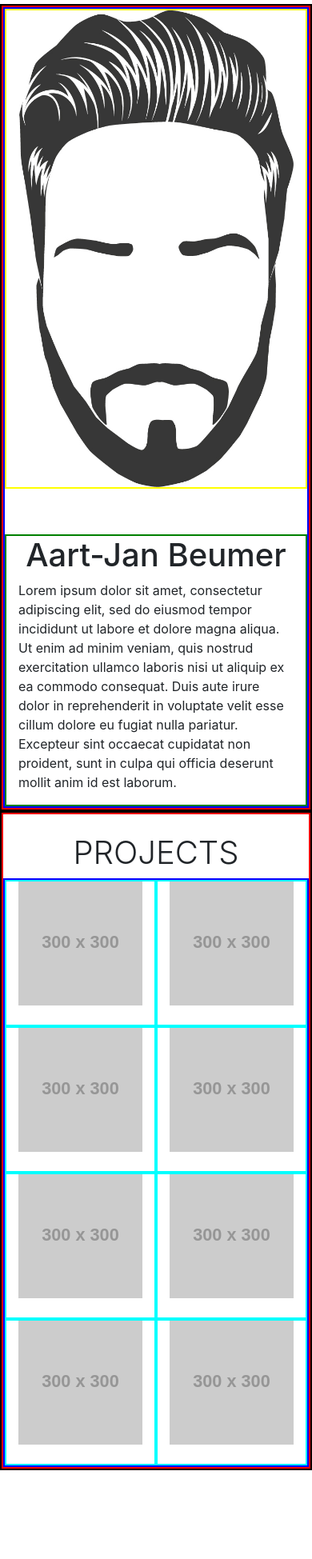
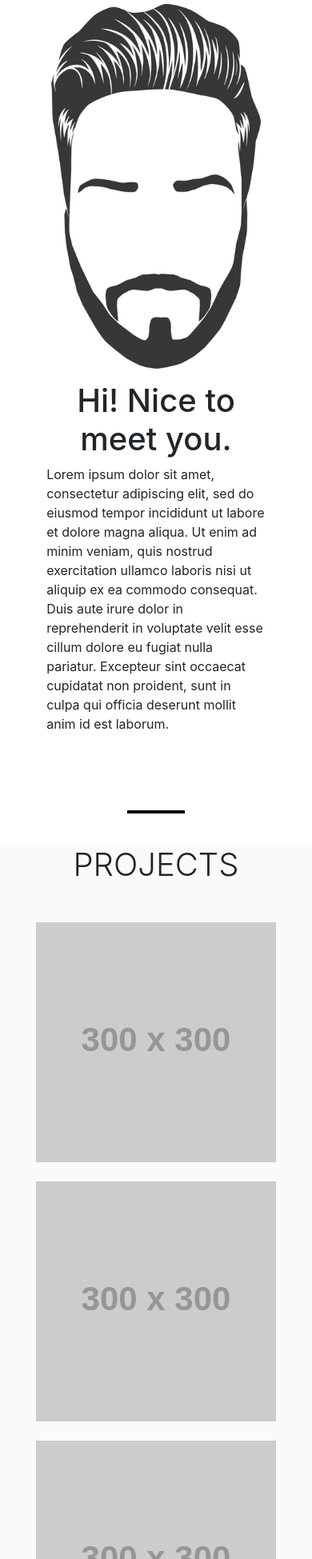
Before and after one commit to AJBeumer/personal-website, a plain HTML site: page index.html in a window 390 px wide. Shown: the part 51-2000 px from the top of the page at 80% size. Before the commit the page ends 1889 px from the top, so only its background shows below. Drawn offline with nearby package versions, Linux system fonts and the light colour scheme; placeholder pictures from the web are drawn by us.

Commit message:
added new image and finally fixed grid for mobile

```diff
--- a/assets/css/style.css
+++ b/assets/css/style.css
@@ -1,13 +1,12 @@
 /*GRIDTEST*/
 
-.div-border {
+/*.div-border {
     border: solid aqua 2px;
 }
 
 .top-border { border: solid black 2px}
 
 .container-border {
-    min-height: 600px;
     border: solid red 2px;
 }
 
@@ -16,51 +15,59 @@
     border: solid blue 2px;
 
 }
+*/
+/*NAVIGATIONBAR*/
 
-/*NAVIGATIONBAR*/
+
+
+/*IMAGE&INTRO*/
+
+.about-text {
+    padding-left: 10%;
+    padding-right: 10%;
+}
+
+img.profile-picture {
+    vertical-align: middle;
+    border-style: none;
+}
 
 .name,
 .intro-text{
     text-align: center;
 }
 
+/*PROJECTS*/
 
-
-
-
-.logo {
-    background: url("../images/aj_portret.jpg") no-repeat center;
-    background-size: contain;
-    min-height: 600px;
-    border: solid yellow 2px;
-    transition: all .5s ease-in-out;
-    -moz-transition: all .5s ease-in-out;
-    -webkit-transition: all .5s ease-in-out;
+.projects {
+    background: #fafafa;
 }
-
-.about-text {
-    padding-top: 15%;
-    margin: 0;
-    padding-left: 0;
-    padding-right: 0;
-}
-
-.heading {
-    border: solid green 2px;
-
-}
-
-/*PROJECTS*/
 
 h3.center-header {
     text-align: center;
 }
 
+.test123 {
+    padding-right: 10%;
+    padding-left: 10%;
+}
 
+/*PAGEDIVIDERS*/
+
+.page-divider {
+    margin-top: 5em;
+    width: 20%;
+    border: 2px solid black;
+
+}
 
 /*MEDIA QUERIES*/
-@media(max-width: 992px) {
 
+@media (max-width : 480px) {
+    .mobile-fix {
+        padding-left: 40px;
+        padding-right: 40px;
+    }
 
     .intro-text {
         text-align: left;
--- a/index.html
+++ b/index.html
@@ -19,7 +19,7 @@
 <header>
     <nav class="navbar navbar-expand-lg navbar-light bg-white">
         <a class="navbar-brand" href="#">
-            <img src="assets/images/a236e7f3-089e-4e47-b9e3-2d1566376abb.jpeg" width="30" height="30"
+            <img src="assets/images/aj_portret.png" width="30" height="30"
                  class="d-inline-block align-top" alt="">
         </a>
         <button class="navbar-toggler" type="button" data-toggle="collapse" data-target="#navbarNavAltMarkup"
@@ -37,12 +37,14 @@
     </nav>
 </header>
 <section class="top-border">
-    <div class="container-fluid container-border">
+    <div class="container-fluid test123">
         <div class="row introduction row-border">
-            <a href="index.html" class="col-md-5 logo"></a>
-            <div class="col-md-7 about-text">
-                <div class="col heading">
-                    <h1 class=" align-middle name">Aart-Jan Beumer</h1>
+            <div class="col-md-5 text-center mb-3 mb-md-0 mobile-fix">
+                <img class="img-fluid profile-picture" src="assets/images/portret-aj-resized.jpg" alt="profile picture"/>
+            </div>
+            <div class="col-md-7 align-self-center text-center text-md-left about-text">
+                <div class="block heading">
+                    <h1 class="name">Hi! Nice to meet you.</h1>
                     <p class="intro-text">Lorem ipsum dolor sit amet, consectetur adipiscing elit, sed do eiusmod tempor
                         incididunt ut
                         labore et dolore magna aliqua. Ut enim ad minim veniam, quis nostrud exercitation ullamco
@@ -51,71 +53,46 @@
                         cupidatat non proident, sunt in culpa qui officia deserunt mollit anim id est laborum.</p>
                 </div>
             </div>
+            <hr class="page-divider">
         </div>
-    </div>
     </div>
 </section>
 <div class="projects top-border">
-    <div class="container-fluid container-border">
-        <h1 class="font-weight-light text-center text-lg-center mt-4 mb-2 text-uppercase">Projects</h1>
-        <div class="row row-border" id="centercon">
-            <div class="col-lg-3 col-md-4 col-6 div-border">
+    <div class="container-fluid test123">
+        <h1 class="font-weight-light text-center text-lg-center mt-4 mb-5 text-uppercase">Projects</h1>
+        <div class="row text-center" id="centercon">
+            <div class="col-lg-3 col-sm-6 col-12 div-border">
                 <div class="project-card">
                     <a href="#" class="d-block mb-4 h-100">
-                        <img title="<p class='text'>A</p>" class="img-fluid project-card-image container-card" src="https://via.placeholder.com/300">
+                        <img title="<p class='text'>A</p>" class="img-fluid project-card-image container-card"
+                             src="https://via.placeholder.com/300">
                     </a>
                 </div>
             </div>
-            <div class="col-lg-3 col-md-4 col-6 div-border">
+            <div class="col-lg-3 col-sm-6 col-12 div-border">
                 <div class="project-card">
                     <a href="#" class="d-block mb-4 h-100">
                         <img class="img-fluid project-card-image container-card" src="https://via.placeholder.com/300">
                     </a>
                 </div>
             </div>
-            <div class="col-lg-3 col-md-4 col-6 div-border">
+            <div class="col-lg-3 col-sm-6 col-12 div-border">
                 <div class="project-card">
                     <a href="#" class="d-block mb-4 h-100">
                         <img class="img-fluid project-card-image container-card" src="https://via.placeholder.com/300">
                     </a>
                 </div>
             </div>
-            <div class="col-lg-3 col-md-4 col-6 div-border">
+            <div class="col-lg-3 col-sm-6 col-12 div-border">
                 <div class="project-card">
                     <a href="#" class="d-block mb-4 h-100">
                         <img class="img-fluid project-card-image container-card" src="https://via.placeholder.com/300">
                     </a>
                 </div>
             </div>
-            <div class="col-lg-3 col-md-4 col-6 div-border">
-                <div class="project-card">
-                    <a href="#" class="d-block mb-4 h-100">
-                        <img class="img-fluid project-card-image container-card" src="https://via.placeholder.com/300">
-                    </a>
-                </div>
-            </div>
-            <div class="col-lg-3 col-md-4 col-6 div-border">
-                <div class="project-card">
-                    <a href="#" class="d-block mb-4 h-100">
-                        <img class="img-fluid project-card-image container-card" src="https://via.placeholder.com/300">
-                    </a>
-                </div>
-            </div>
-            <div class="col-lg-3 col-md-4 col-6 div-border">
-                <div class="project-card">
-                    <a href="#" class="d-block mb-4 h-100">
-                        <img class="img-fluid project-card-image container-card" src="https://via.placeholder.com/300">
-                    </a>
-                </div>
-            </div><div class="col-lg-3 col-md-4 col-6 div-border">
-            <div class="project-card">
-                <a href="#" class="d-block mb-4 h-100">
-                    <img class="img-fluid project-card-image container-card" src="https://via.placeholder.com/300">
-                </a>
-            </div>
+
         </div>
-        </div>
-    </div>
+</div>
 </div>
 
 <footer>
```
Also changed, not shown: assets/images/aj_portret.png (added), assets/images/portret-aj-resized.jpg (added).
